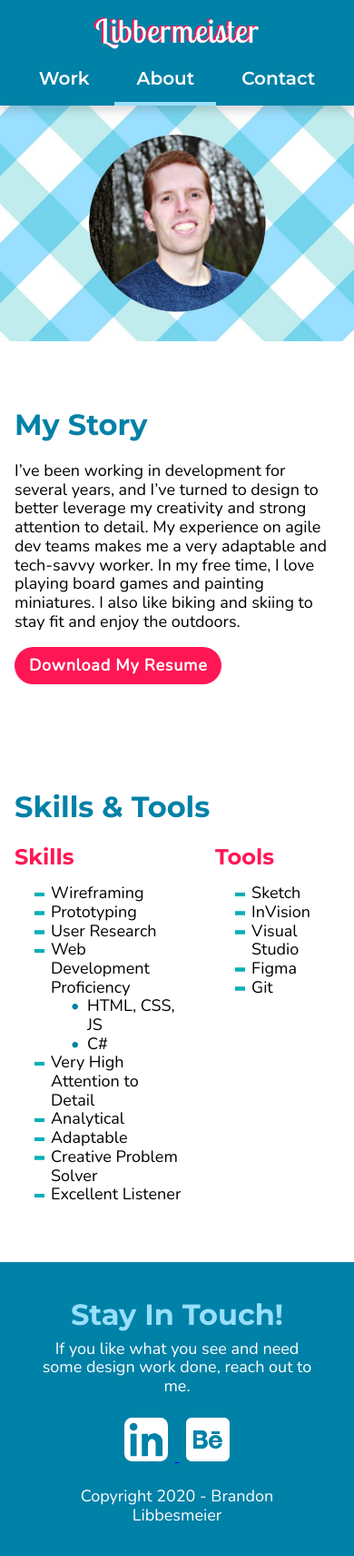
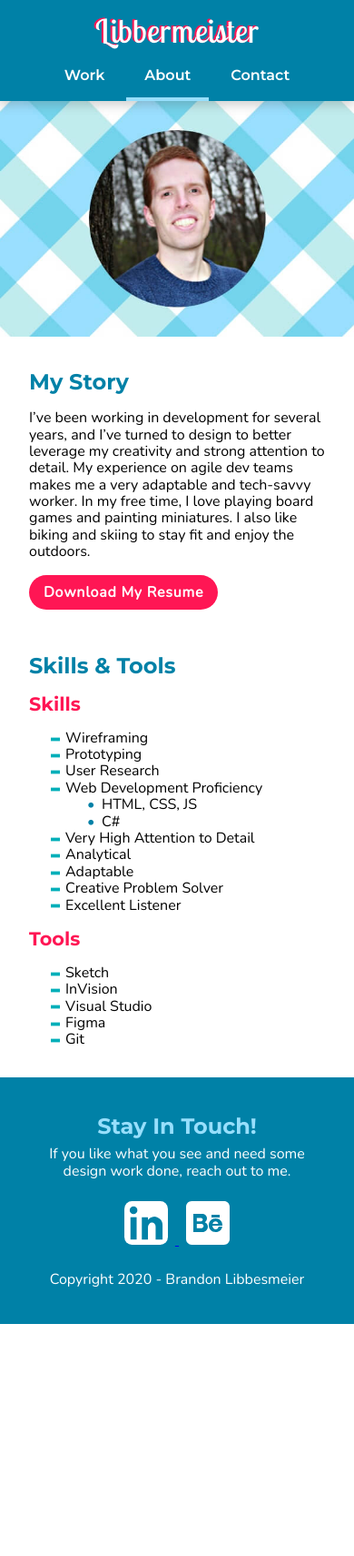
Before and after one commit to DavidRoaF/libbermeister.github.io, a plain HTML site: page about.html in a window 390 px wide. Shown: the whole page at 91% size. After the commit the page ends 1455 px from the top, so only its background shows below. Drawn offline with nearby package versions, Linux system fonts and the light colour scheme.

Commit message:
Added mobile screen styling, as well as an animated home page svg.

```diff
--- a/about.html
+++ b/about.html
@@ -31,7 +31,7 @@
                     <img src="img/common/me@2x.jpg" alt="Welcome message"/>
                 </picture>
             </div>
-            <div id="about_section">
+            <div id="about_section" class="flex_container">
                 <div id="my_story">
                     <h1>My Story</h1>
                     <p>I’ve been working in development for several years, and I’ve turned to design
--- a/css/about.css
+++ b/css/about.css
@@ -50,12 +50,7 @@ ul {
 
 .flex_container {
     display: flex;
-    align-items: flex-start;
-}
-
-.flex_item {
-    margin-right: 2rem;
-    flex-basis: auto;
+    flex-flow: row wrap;
 }
 
 #my_face, #my_face picture * {
@@ -63,23 +58,32 @@ ul {
 }
 
 #about_section {
-    display: flex;
-    flex-flow: row wrap;
+    justify-content: center;
 }
 
-#my_story, #skills_and_tools {
-    margin: 3rem auto 3rem auto;
-    padding: 0 1rem 0 1rem;
+#about_section > div {
+    margin: 4rem 4rem;
 }
 
 #my_story {
-    max-width: 40rem;
+    max-width: 35rem;
 }
 
-#skills_and_tools {
+#skills_and_tools > div {
+    min-width: 20rem;
     max-width: 35rem;
 }
 
 #skills_and_tools h2 {
     margin: 0;
 }
+
+@media only screen and (max-width: 640px) {
+    #about_section > div {
+        margin: 1rem 2rem;
+    }
+
+    #skills_and_tools > div {
+        min-width: 0rem;
+    }
+}
--- a/css/common.css
+++ b/css/common.css
@@ -15,13 +15,17 @@ Nunito - used for regular text
     box-sizing: border-box;
 }
 
+body {
+    font-size: 16px;
+}
+
 h1, h2, h3, h4, h5, h6 {
     font-family: 'Montserrat', sans-serif;
 }
 
 a, p, li {
     font-family: 'Nunito', sans-serif;
-    font-size: 18px;
+    /*font-size: 18px;*/
 }
 
 header {
@@ -95,10 +99,10 @@ footer a svg {
     border-radius: 24px;
     text-align: center;
     text-decoration: none;
-    transition: 0.2s opacity;
+    transition: 0.75s opacity;
 }
 
-.button:hover, .button:active, .button:focus {
+.button:hover {
     opacity: 0.7;
 }
 
@@ -113,23 +117,35 @@ footer a svg {
     max-height: 46px;
 }
 
-@media (max-width: 767px) {
+@media only screen and (max-width: 640px) {
+    h1 {
+        font-size: 1.5em;
+    }
+
+    h2 {
+        font-size: 1.3em;
+    }
+
+    h3 {
+        font-size: 1.1em;
+    }
+
     header {
+        padding-top: 10px;
+    }
+
+    header nav {
+        text-align: center;
         width: 100%;
-        min-height: 68px;
-        background-color: #0081A7;
-        display: flex;
-        flex-wrap: wrap;
-        align-items: center;
-        justify-content: center;
-        padding-top: 10px;
-        position: fixed;
-        box-shadow: 0px 5px 10px rgba(85, 85, 85, 0.25);
-        z-index: 1000;
+    }
+
+    header nav a {
+        font-size: 1em;
+        padding: 14px 20px;
     }
 
     main {
-        padding-top: 115px;
+        padding-top: 110px;
     }
 
     #logo {
@@ -138,3 +154,9 @@ footer a svg {
         padding: 0;
     }
 }
+
+@media only screen and (min-width: 1024px) {
+}
+
+@media only screen and (min-width: 1440px) {
+}
--- a/css/home.css
+++ b/css/home.css
@@ -1,14 +1,12 @@
 h1, h2, h3, h4, h5, h6 {
-    font-family: 'Montserrat', sans-serif;
     color: #0081A7;
 }
 
 p {
-    font-family: 'Nunito', sans-serif;
-    font-size: 18px;
+    font-size: 16px;
 }
 
-#welcome_section, #welcome_section picture * {
+#welcome_section {
     width: 100%;
 }
 
@@ -20,8 +18,8 @@ p {
 .card_grid {
     display: grid;
     grid-template-columns: repeat(auto-fit, minmax(15rem, 1fr));
-    gap: 3rem;
-    padding: 1rem 4rem 2rem 4rem;
+    gap: 6rem;
+    padding: 1rem 8rem 4rem 8rem;
 }
 
 .project_card {
@@ -42,3 +40,163 @@ p {
     margin: 0;
     color: #00AFB9;
 }
+
+.project_card div p {
+    margin-top: 0.5rem;
+}
+
+@keyframes moveRectangle1 {
+    0% {
+        x: 138px;
+    }
+    50% {
+        x: 160px;
+    }
+    100% {
+        x: 138px;
+    }
+}
+
+@keyframes moveRectangle2 {
+    0% {
+        x: 56px;
+    }
+    50% {
+        x: 78px;
+    }
+    100% {
+        x: 56px;
+    }
+}
+
+@keyframes moveRectangle3 {
+    0% {
+        x: -151px;
+    }
+    50% {
+        x: -201px;
+    }
+    100% {
+        x: -151px;
+    }
+}
+
+@keyframes moveRectangle4 {
+    0% {
+        x: -92px;
+    }
+    50% {
+        x: -132px;
+    }
+    100% {
+        x: -92px;
+    }
+}
+
+@keyframes moveRectangle5 {
+    0% {
+        x: 910px;
+    }
+    50% {
+        x: 890px;
+    }
+    100% {
+        x: 910px;
+    }
+}
+
+@keyframes moveRectangle6 {
+    0% {
+        x: 798px;
+    }
+    50% {
+        x: 840px;
+    }
+    100% {
+        x: 798px;
+    }
+}
+
+@keyframes moveRectangle7 {
+    0% {
+        x: 923px;
+    }
+    50% {
+        x: 956px;
+    }
+    100% {
+        x: 923px;
+    }
+}
+
+@keyframes moveRectangle8 {
+    0% {
+        x: 1168px;
+    }
+    50% {
+        x: 1144px;
+    }
+    100% {
+        x: 1168px;
+    }
+}
+
+#rect_light_blue_left {
+    animation-duration: 3s;
+    animation-name: moveRectangle1;
+    animation-iteration-count: infinite;
+}
+
+#rect_teal_left {
+    animation-duration: 2s;
+    animation-name: moveRectangle2;
+    animation-iteration-count: infinite;
+}
+
+#rect_magenta_left {
+    animation-duration: 4s;
+    animation-name: moveRectangle3;
+    animation-iteration-count: infinite;
+}
+
+#rect_blue_left {
+    animation-duration: 3s;
+    animation-name: moveRectangle4;
+    animation-iteration-count: infinite;
+}
+
+#rect_magenta_right {
+    animation-duration: 2s;
+    animation-name: moveRectangle5;
+    animation-iteration-count: infinite;
+}
+
+#rect_teal_right {
+    animation-duration: 4s;
+    animation-name: moveRectangle6;
+    animation-iteration-count: infinite;
+}
+
+#rect_blue_right {
+    animation-duration: 2s;
+    animation-name: moveRectangle7;
+    animation-iteration-count: infinite;
+}
+
+#rect_light_blue_right {
+    animation-duration: 3s;
+    animation-name: moveRectangle8;
+    animation-iteration-count: infinite;
+}
+
+@media only screen and (max-width: 640px) {
+    #my_work_section h1 {
+        font-size: 1.5em;
+        margin: 0.75em 0 0 0;
+    }
+
+    .card_grid {
+        gap: 3rem;
+        padding: 1rem 1.5rem 1.5rem 1.5rem;
+    }
+}
```
Also changed, not shown: index.html (+25 -0 lines).
